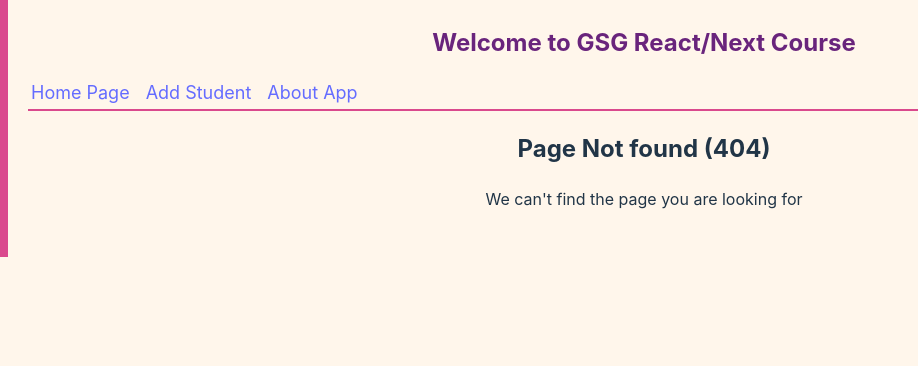
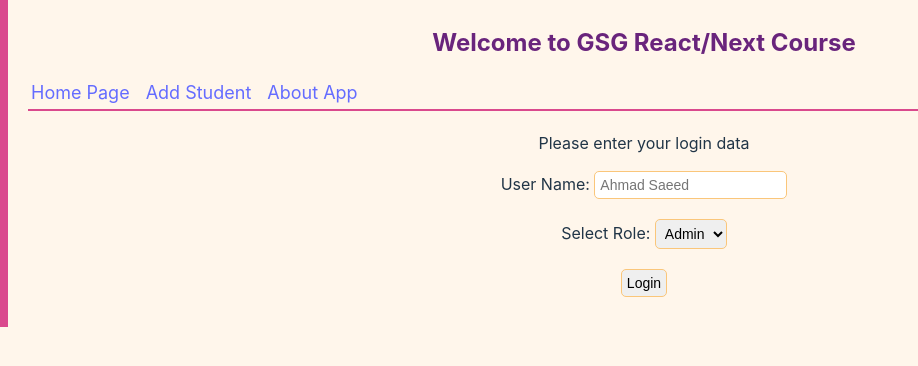
Before and after one commit to kldoon/GSG_React_Next, a React (Vite) app in the folder 1_Students App/: page /login in a window 1280 px wide. Before the commit this address had no page. Shown: the top 366 px of the page, without its empty margins (0-918 px from the left). Built offline with nearby package versions, Linux system fonts and the light colour scheme.

Commit message:
Context API (Student App 22)

```diff
--- a/1_Students App/src/App.tsx
+++ b/1_Students App/src/App.tsx
@@ -8,6 +8,8 @@ import { useState, useEffect } from 'react';
 import useLocalStorage from './hooks/local-storage.hook';
 import { IStudent } from './types';
 import AddStudent from './screens/AddStudent.screen';
+import { AuthProvider } from './providers/authProvider';
+import Login from './screens/Login.screen';
 
 function App() {
   const h1Style = { color: '#69247C', fontSize: '24px' };
@@ -41,6 +43,7 @@ function App() {
   }
 
   return (
+    <AuthProvider>
       <div className="main wrapper">
         <h1 style={h1Style}>Welcome to GSG React/Next Course</h1>
         <nav>
@@ -49,7 +52,8 @@ function App() {
           <Link to='/about' className={location.pathname === '/about' ? 'active' : ''}>About App</Link>
         </nav>
         <Routes>
-        <Route path='/' element={
+          <Route path='/'
+            element={
               <Main
                 studentsList={studentsList}
                 totalAbsents={totalAbsents}
@@ -60,9 +64,11 @@ function App() {
           <Route path='/add' element={<AddStudent onAdd={handleAddStudent} />} />
           <Route path='/about' element={<About />} />
           <Route path='/student/:id' element={<StudentDetails />} />
+          <Route path='/login' element={<Login />} />
           <Route path='*' element={<NotFound />} />
         </Routes>
       </div>
+    </AuthProvider>
   )
 }
 
--- /dev/null
+++ b/1_Students App/src/components/absents/absents.component.tsx
@@ -0,0 +1,64 @@
+import { useContext, useEffect, useRef, useState } from 'react'
+import { IStudent } from '../../types';
+import { AuthContext } from '../../providers/authProvider';
+
+interface IProps extends IStudent {
+  onAbsentChange?: (id: string, change: number) => void;
+}
+
+const Absents = (props: IProps) => {
+  const [absents, setAbsents] = useState(props.absents);
+  const [absentColor, setAbsentColor] = useState('#213547');
+  const prevAbsents = useRef<number>(props.absents);
+  const { user } = useContext(AuthContext);
+
+  useEffect(() => {
+    if (absents >= 10) {
+      setAbsentColor('#ff0000');
+    } else if (absents >= 7) {
+      setAbsentColor('#fd9c0e');
+    } else if (absents >= 5) {
+      setAbsentColor('#d6c728');
+    } else {
+      setAbsentColor('#213547');
+    }
+  }, [absents]);
+
+  const addAbsent = () => {
+    prevAbsents.current = absents;
+    setAbsents(absents + 1);
+    if (props.onAbsentChange) {
+      props.onAbsentChange(props.id, +1);
+    }
+  }
+
+  const removeAbsent = () => {
+    if (absents - 1 >= 0) {
+      prevAbsents.current = absents;
+      setAbsents(absents - 1);
+      if (props.onAbsentChange) {
+        props.onAbsentChange(props.id, -1);
+      }
+    }
+  }
+
+  const resetAbsent = () => {
+    prevAbsents.current = absents;
+    setAbsents(0);
+    if (props.onAbsentChange) {
+      props.onAbsentChange(props.id, -absents);
+    }
+  }
+
+  return (
+    <div className="absents">
+      <b style={{ color: absentColor }}>Prev Absents:</b> {prevAbsents.current}
+      <b style={{ color: absentColor }}>Absents:</b> {absents}
+      <button disabled={!user} onClick={addAbsent}>+</button>
+      <button disabled={!user} onClick={removeAbsent}>-</button>
+      <button disabled={!user} onClick={resetAbsent}>Reset</button>
+    </div>
+  )
+}
+
+export default Absents;
--- a/1_Students App/src/components/student/student.component.tsx
+++ b/1_Students App/src/components/student/student.component.tsx
@@ -1,8 +1,8 @@
-import { useEffect, useRef, useState } from 'react';
+import './student.css';
 import { IStudent } from '../../types';
 import CoursesList from '../courses-list/courses-list.component';
-import './student.css';
 import { Link } from 'react-router-dom';
+import Absents from '../absents/absents.component';
 
 interface IProps extends IStudent {
   mode: 'details' | 'list';
@@ -10,49 +10,6 @@ interface IProps extends IStudent {
 }
 
 const Student = (props: IProps) => {
-  const [absents, setAbsents] = useState(props.absents);
-  const [absentColor, setAbsentColor] = useState('#213547');
-  const prevAbsents = useRef<number>(props.absents);
-
-
-  useEffect(() => {
-    if (absents >= 10) {
-      setAbsentColor('#ff0000');
-    } else if (absents >= 7) {
-      setAbsentColor('#fd9c0e');
-    } else if (absents >= 5) {
-      setAbsentColor('#d6c728');
-    } else {
-      setAbsentColor('#213547');
-    }
-  }, [absents]);
-
-  const addAbsent = () => {
-    prevAbsents.current = absents;
-    setAbsents(absents + 1);
-    if (props.onAbsentChange) {
-      props.onAbsentChange(props.id, +1);
-    }
-  }
-
-  const removeAbsent = () => {
-    if (absents - 1 >= 0) {
-      prevAbsents.current = absents;
-      setAbsents(absents - 1);
-      if (props.onAbsentChange) {
-        props.onAbsentChange(props.id, -1);
-      }
-    }
-  }
-
-  const resetAbsent = () => {
-    prevAbsents.current = absents;
-    setAbsents(0);
-    if (props.onAbsentChange) {
-      props.onAbsentChange(props.id, -absents);
-    }
-  }
-
   return (
     <div className="std-wrapper">
       <div className="data-field">
@@ -74,15 +31,7 @@ const Student = (props: IProps) => {
         <CoursesList list={props.coursesList} />
       </div>
       {
-        props.mode === 'list' && (
-          <div className="absents">
-            <b style={{ color: absentColor }}>Prev Absents:</b> {prevAbsents.current}
-            <b style={{ color: absentColor }}>Absents:</b> {absents}
-            <button onClick={addAbsent}>+</button>
-            <button onClick={removeAbsent}>-</button>
-            <button onClick={resetAbsent}>Reset</button>
-          </div>
-        )
+        props.mode === 'list' && <Absents onAbsentChange={props.onAbsentChange} {...props} />
       }
     </div>
   )
--- a/1_Students App/src/index.css
+++ b/1_Students App/src/index.css
@@ -49,6 +49,11 @@ button {
   border-color: #FAC67A;
 }
 
+button:disabled {
+  pointer-events: none;
+  cursor: not-allowed;
+}
+
 button:hover {
   border-color: #866634;
   background-color: #dc9fbc;
--- /dev/null
+++ b/1_Students App/src/providers/authProvider.tsx
@@ -0,0 +1,30 @@
+import { createContext, useState } from "react";
+import { IUserData } from "../types";
+
+export interface IAuthContext {
+  user: IUserData | null;
+  login: (data: IUserData) => void;
+  logout: () => void;
+}
+
+export const AuthContext = createContext<IAuthContext>({ user: null, login: () => { }, logout: () => { } });
+
+export const AuthProvider = (props: { children: React.ReactNode }) => {
+  const [user, setUser] = useState<IUserData | null>(null);
+
+  const login = (data: IUserData) => {
+    if (data.userName.length >= 3) {
+      setUser(data);
+    } else {
+      setUser(null);
+    }
+  }
+
+  const logout = () => {
+    setUser(null);
+  }
+
+  const data = { user, login, logout };
+
+  return <AuthContext.Provider value={data}>{props.children}</AuthContext.Provider>;
+};
--- /dev/null
+++ b/1_Students App/src/screens/Login.screen.tsx
@@ -0,0 +1,44 @@
+import React, { useContext } from 'react'
+import { AuthContext } from '../providers/authProvider';
+import { useNavigate } from 'react-router-dom';
+
+const Login = () => {
+  const { login } = useContext(AuthContext);
+  const navigate = useNavigate();
+
+  const handleLogin = (e: React.FormEvent<HTMLFormElement>) => {
+    e.preventDefault();
+    const userName = e.currentTarget['userName'].value;
+    const role = (e.currentTarget['role'] as any).value;
+
+    if (userName) {
+      login({ userName, role });
+      navigate('/');
+    }
+  }
+
+  return (
+    <div className="login-screen">
+      <p>Please enter your login data</p>
+      <form onSubmit={handleLogin} style={{ display: 'flex', flexDirection: 'column', rowGap: '20px' }}>
+        <div>
+          <label htmlFor="userName">User Name: </label>
+          <input type="text" name="userName" placeholder="Ahmad Saeed" />
+        </div>
+        <div>
+          <label htmlFor="role">Select Role: </label>
+          <select name="role">
+            <option value="admin">Admin</option>
+            <option value="user">user</option>
+            <option value="guest">guest</option>
+          </select>
+        </div>
+        <div>
+          <input type="submit" value="Login" />
+        </div>
+      </form>
+    </div>
+  )
+}
+
+export default Login;
--- a/1_Students App/src/types.ts
+++ b/1_Students App/src/types.ts
@@ -6,3 +6,8 @@ export interface IStudent {
   isGraduated: boolean;
   coursesList: string[];
 }
+
+export interface IUserData {
+  userName: string;
+  role: string;
+}
```
Lines whose indentation alone changed are shown as unchanged.
